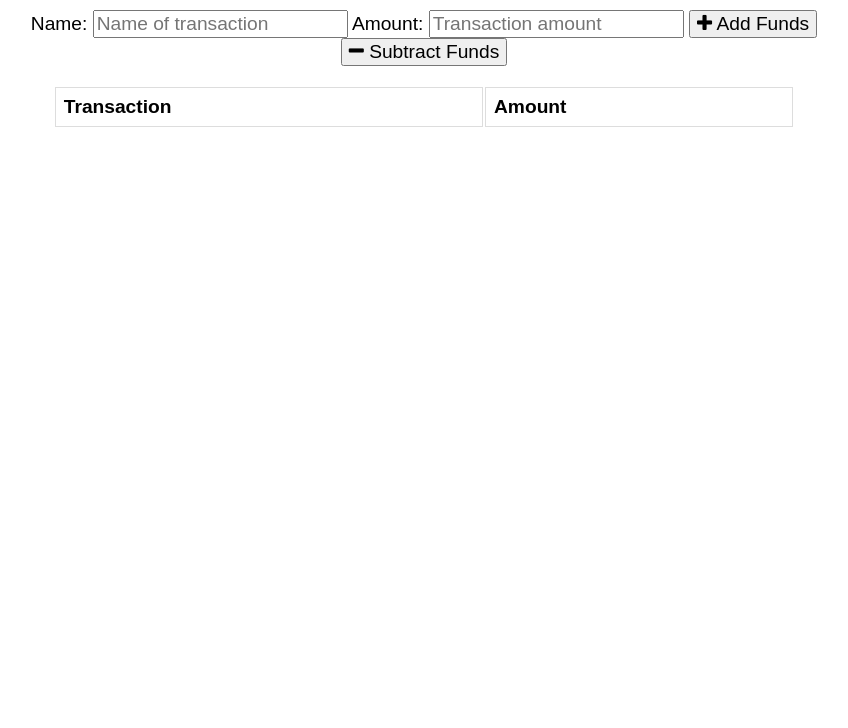
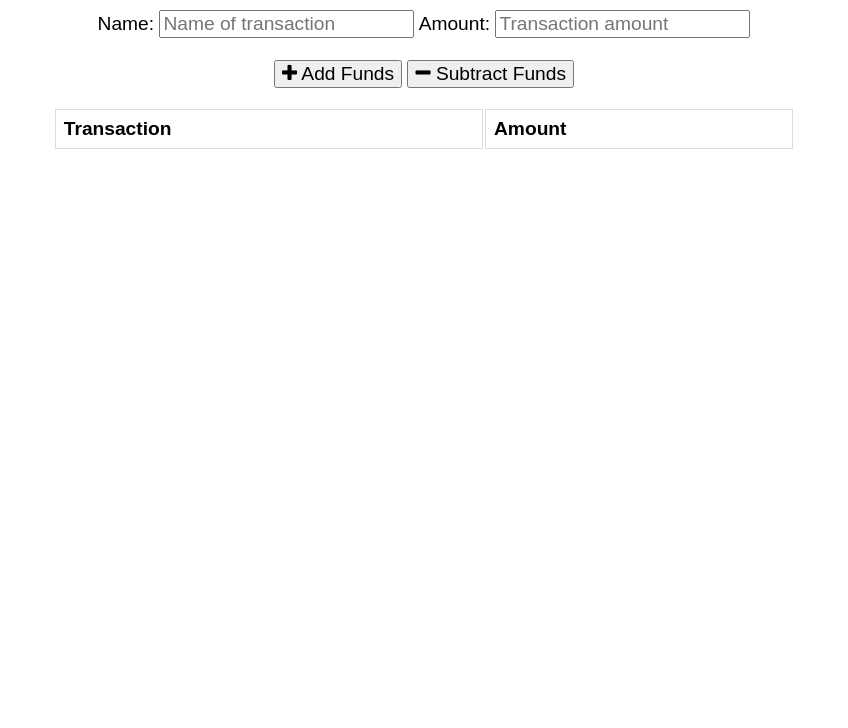
Before and after one commit to TrentSchneider/BudgetTracker, a website built with webpack: page public/index.html in a window 1280 px wide. Shown: the part 72-800 px from the top of the page, without its empty margins (216-1064 px from the left). Built offline with nearby package versions, Linux system fonts and the light colour scheme; files whose address does not match are found by name.

Commit message:
updated button spacing

```diff
--- a/public/index.html
+++ b/public/index.html
@@ -31,6 +31,7 @@
       </div>
 
       <div class="form">
+        <div class="m-1">
           <label for="t-name">Name: </label>
           <input type="text" id="t-name" placeholder="Name of transaction" />
           <label for="t-amount"> Amount: </label>
@@ -40,6 +41,8 @@
             id="t-amount"
             placeholder="Transaction amount"
           />
+        </div>
+        <br />
         <button id="add-btn">
           <i class="fa fa-plus buttons"></i> Add Funds
         </button>
```
Lines whose indentation alone changed are shown as unchanged.
